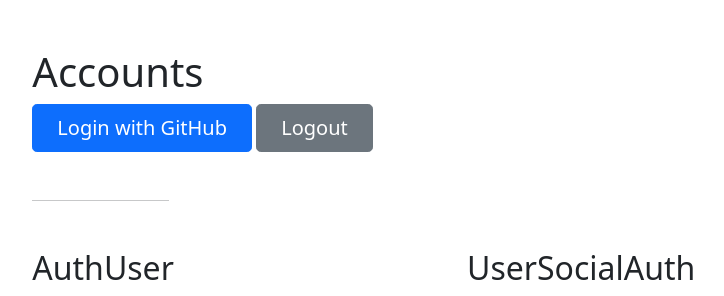
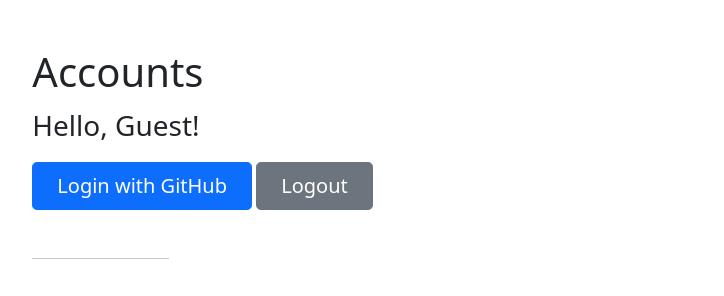
Before and after one commit to yktakaha4/learn-oauth-errors-with-python-social-auth, a Django app: page /accounts/ in a window 1280 px wide. Shown: the part 101-397 px from the top of the page, without its empty margins (197-921 px from the left). Run offline with Django 4.2, Linux system fonts and the light colour scheme.

Commit message:
add greeting

```diff
--- a/accounts/templates/index.j2
+++ b/accounts/templates/index.j2
@@ -38,6 +38,11 @@
         {% endfor %}
 
         <div class="mb-5">
+          {% if user.is_authenticated %}
+          <p class="fs-3">Hello, {{ user.username }}!</p>
+          {% else %}
+          <p class="fs-3">Hello, Guest!</p>
+          {% endif %}
           <a
             href="{% url 'social:begin' 'github' %}"
             class="btn btn-primary btn-lg px-4"
```
